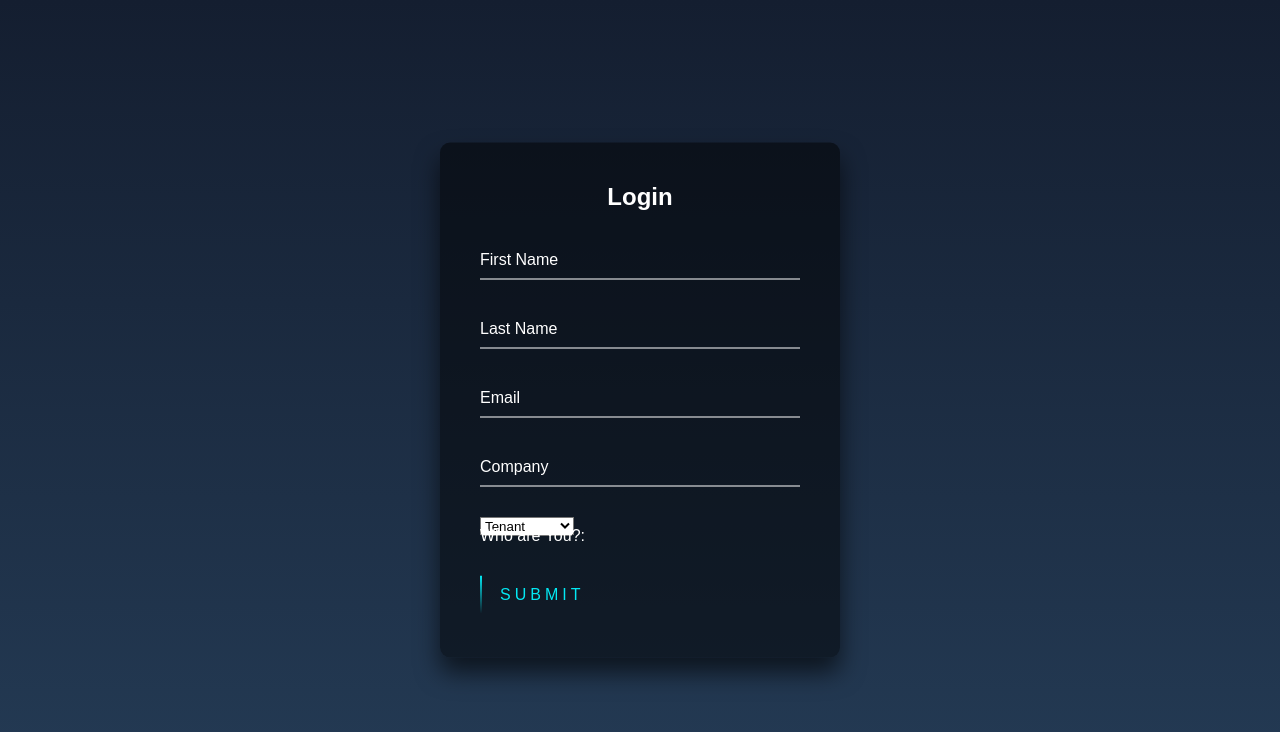
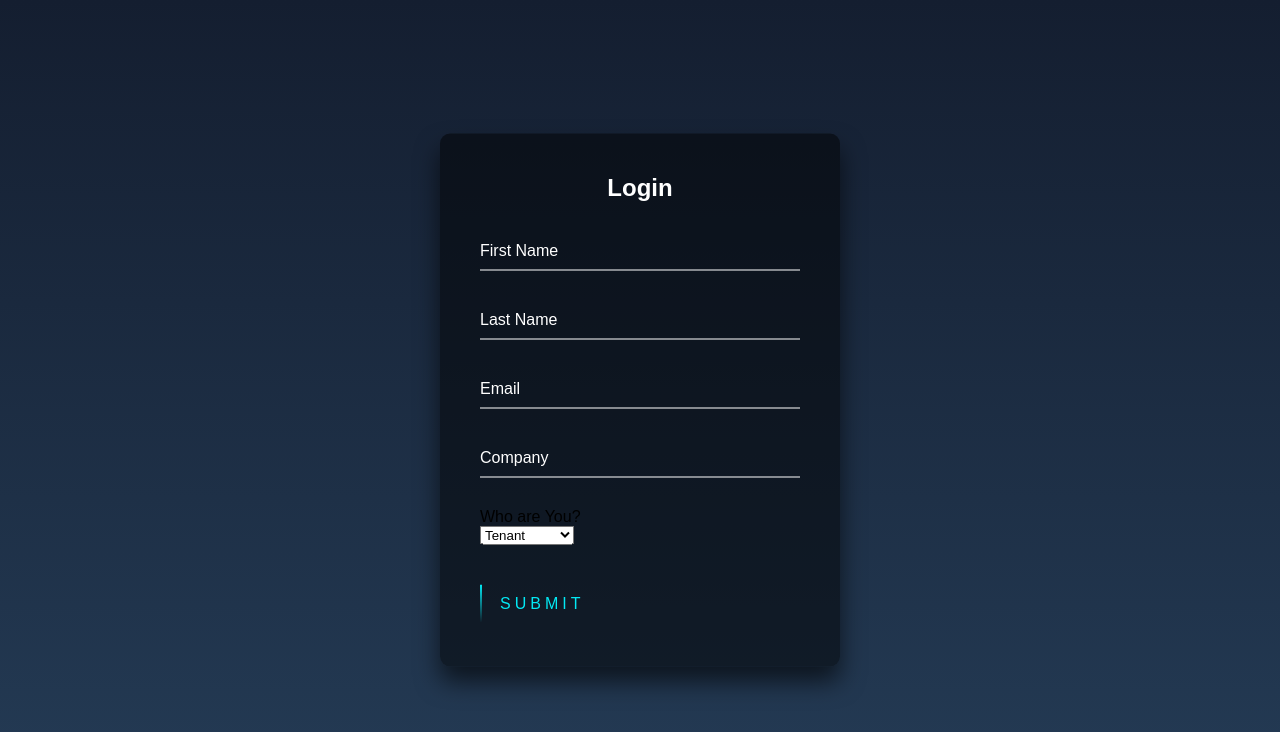
Before and after one commit to abdimanasovbek/WebToLead, a plain HTML site: page index.html in a window 1280 px wide. Drawn offline with Linux system fonts and the light colour scheme.

Commit message:
Update index.html

```diff
--- a/index.html
+++ b/index.html
@@ -37,12 +37,11 @@
 
 
     <div class="user-box">
-
+              <div class="label">Who are You?</div>
               <select id="00NWU000000Fdtt" name="00NWU000000Fdtt" title="Who are You?" required>
                 <option value="Tenant">Tenant</option>
                 <option value="Homeowner">Homeowner</option>
               </select>
-        <label for="Who are You?:">Who are You?:</label>
     </div>
 
 
```
